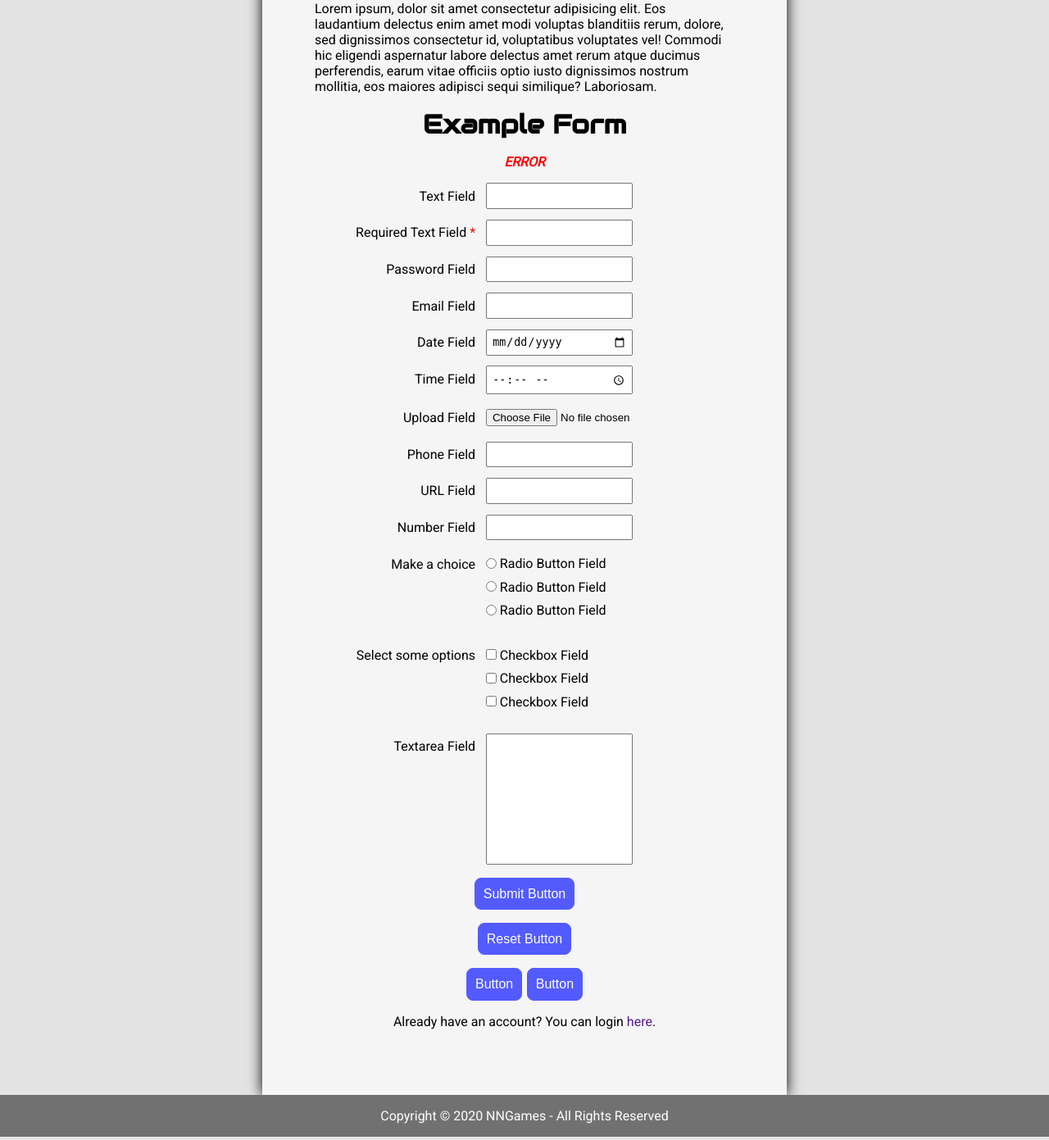
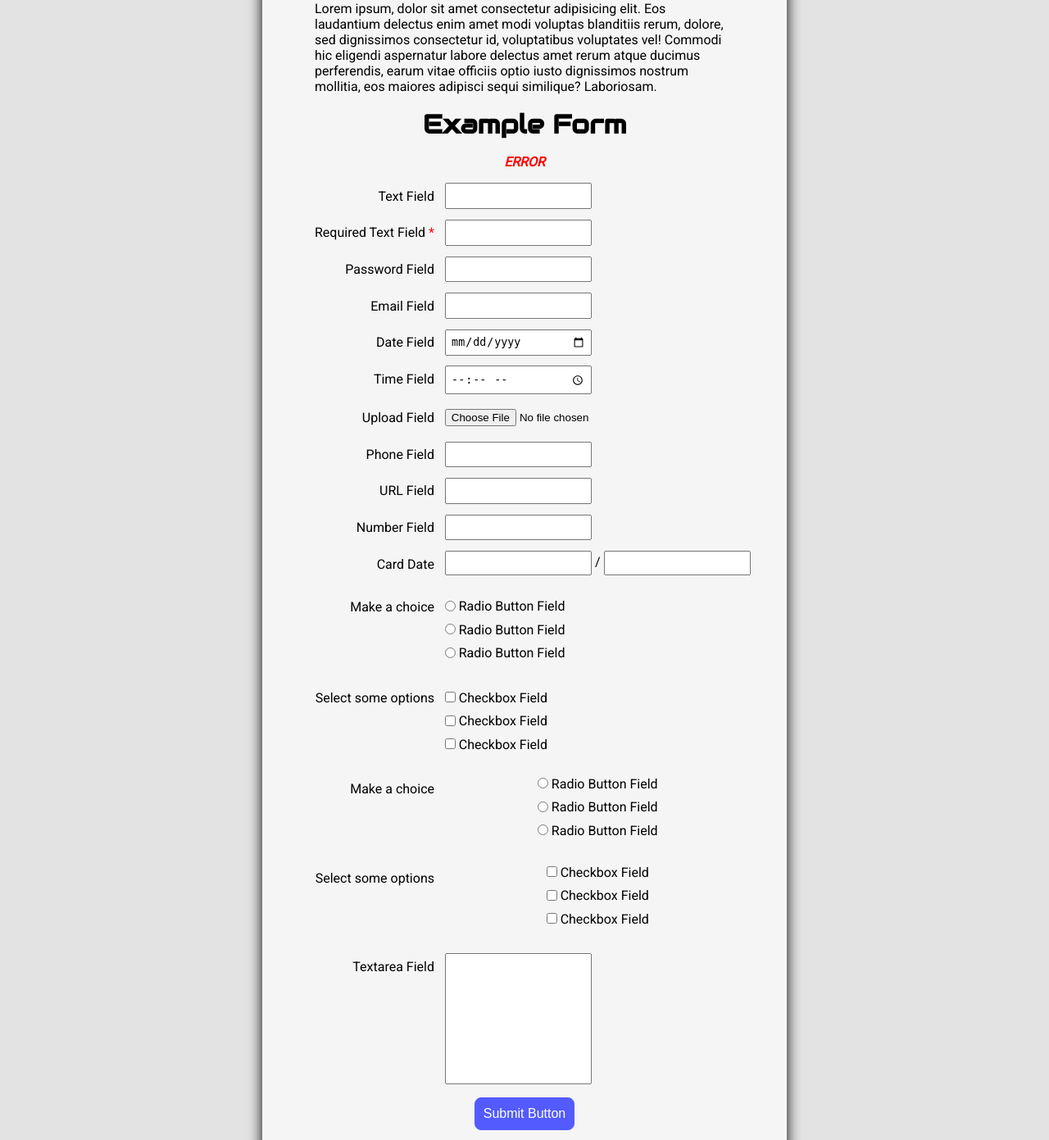
Before and after one commit to cleanycloth/csy2027, a PHP site: page /page.php in a window 1280 px wide. Shown: the part 512-1903 px from the top of the page at 82% size. Run offline with PHP 8.4, Linux system fonts and the light colour scheme; some libraries are stand-ins or nearby versions.

Commit message:
Made some changes to the form in page.php

```diff
--- a/public/page.php
+++ b/public/page.php
@@ -107,6 +107,12 @@
                         <label for="number-field">Number Field</label>
                         <input type="number" id="number-field">
 
+                        <label for="card-date">Card Date</label>
+                        <div class="card-date" id="card-date">
+                            <input type="text" name="expiry-month"> /
+                            <input type="text" name="expiry-year">
+                        </div>
+
                         <label for="radio-buttons">Make a choice</label>
                         <div class="radio-buttons" id="radio-buttons">
                             <div class="radio-button">
@@ -125,6 +131,38 @@
 
                         <label for="checkboxes">Select some options</label>
                         <div class="checkboxes" id="checkboxes">
+                            <div class="checkbox">
+                                <input type="checkbox" name="checkbox-choice" id="check-1" value="1">
+                                <label for="check-1">Checkbox Field</label>
+                            </div>
+                            <div class="checkbox">
+                                <input type="checkbox" name="checkbox-choice" id="check-2" value="2">
+                                <label for="check-2">Checkbox Field</label>
+                            </div>
+                            <div class="checkbox">
+                                <input type="checkbox" name="checkbox-choice" id="check-3" value="3">
+                                <label for="check-3">Checkbox Field</label>
+                            </div>
+                        </div>
+
+                        <label for="radio-buttons2">Make a choice</label>
+                        <div class="radio-buttons-row" id="radio-buttons2">
+                            <div class="radio-button">
+                                <input type="radio" name="radio-choice" id="radio-1" value="1">
+                                <label for="radio-1">Radio Button Field</label>
+                            </div>
+                            <div class="radio-button">
+                                <input type="radio" name="radio-choice" id="radio-2" value="2">
+                                <label for="radio-2">Radio Button Field</label>
+                            </div>
+                            <div class="radio-button">
+                                <input type="radio" name="radio-choice" id="radio-3" value="3">
+                                <label for="radio-3">Radio Button Field</label>
+                            </div>
+                        </div>
+
+                        <label for="checkboxes2">Select some options</label>
+                        <div class="checkboxes-row" id="checkboxes2">
                             <div class="checkbox">
                                 <input type="checkbox" name="checkbox-choice" id="check-1" value="1">
                                 <label for="check-1">Checkbox Field</label>
```
